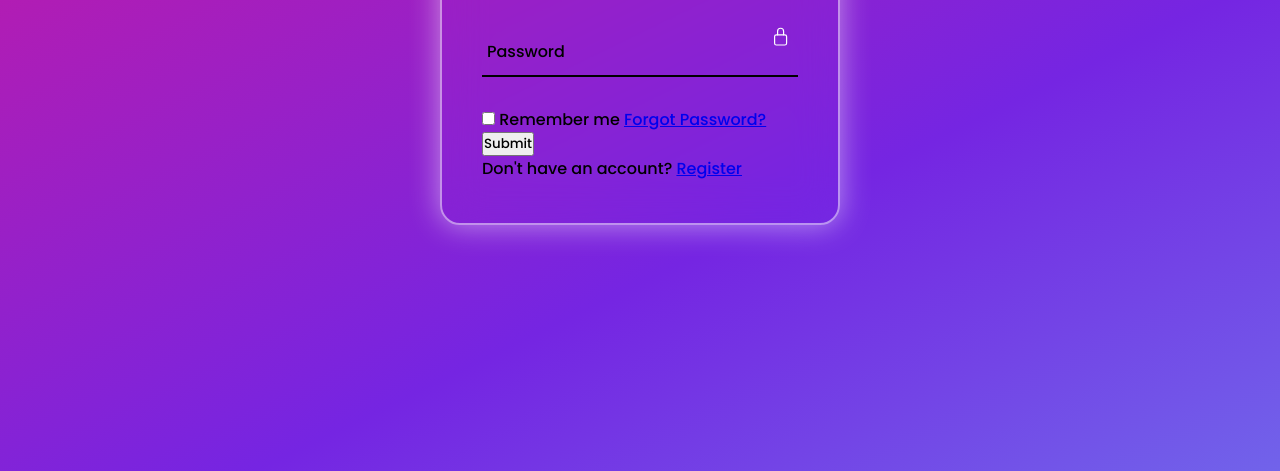
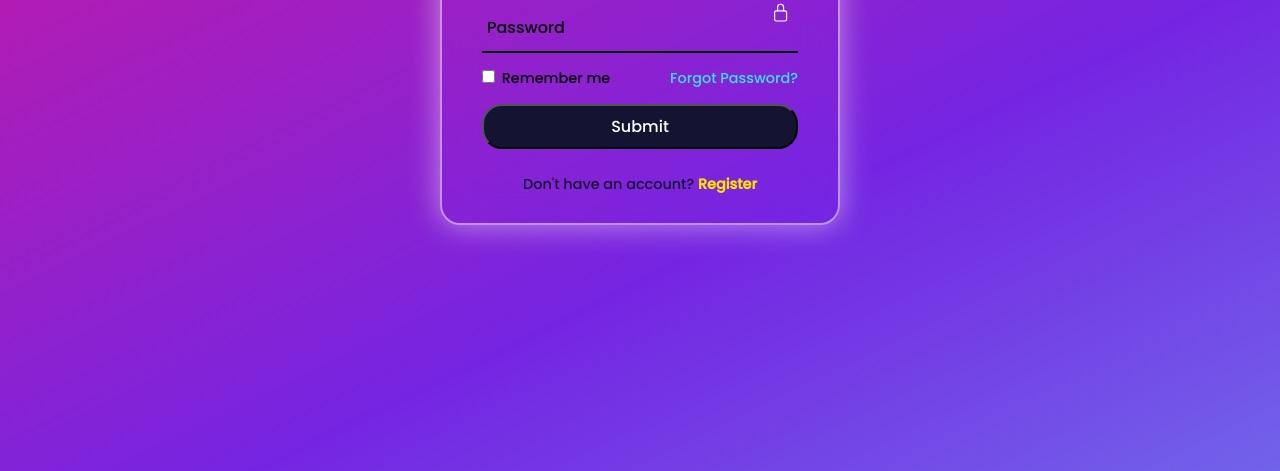
Before and after one commit to codescalper/login-page-ui, a plain HTML site: page index.html in a window 1280 px wide. Shown: the part 329-800 px from the top of the page. Drawn offline with nearby package versions, Linux system fonts and the light colour scheme.

Commit message:
Styled button -> login page complete

```diff
--- a/index.html
+++ b/index.html
@@ -9,7 +9,7 @@
     <body>
         <div class="gradient">
             <header>
-            <h2 class="logo">Logo</h2>
+            <h2 class="logo">Mayank Singh</h2>
 
             <nav class="navigation">
                 <a href="#">Home</a>
@@ -35,8 +35,9 @@
                         <label for="empasswordail">Password</label>
                     </div>
                     <div class="remember-forget">
+                        <label>
                         <input type="checkbox">
-                        <label>Remember me</label>
+                        Remember me</label>
                         <a href="#">Forgot Password?</a>
 
                     </div>
--- a/style.css
+++ b/style.css
@@ -165,3 +165,58 @@ header{
     color: white;
     line-height: 57px;
 }
+
+.remember-forget{
+    justify-content: space-between;
+    font-size: .9em;
+    font-weight: 500;
+    margin: -15px 0 15px;
+    display: flex;
+
+
+}
+.remember-forget a{
+    text-decoration: none;
+    color: #36e3ec;
+}
+
+
+.remember-forget label input{
+    accent-color: black;
+    margin-right: 3px;
+
+}
+.remember-forget a:hover{
+    text-decoration: underline;
+
+}
+
+button{
+    width: 100%;
+    height: 45px;
+    background-color: #141432;
+    border-radius:20px ;
+    color: white;
+    cursor: pointer;
+    font-size: 1em;
+    font-weight: 500;
+
+}
+
+.login-register{
+    font-size: .9em;
+    color: #141432;
+    text-align: center;
+    font-weight: 500;
+    margin: 25px 0 10px;
+}
+
+.login-register p a {
+    text-decoration: none;
+    color: rgb(255, 225, 0);
+    font-weight: 600;
+}
+.login-register p a:hover{
+    text-decoration: underline rgb(255, 255, 255);
+
+}
```
